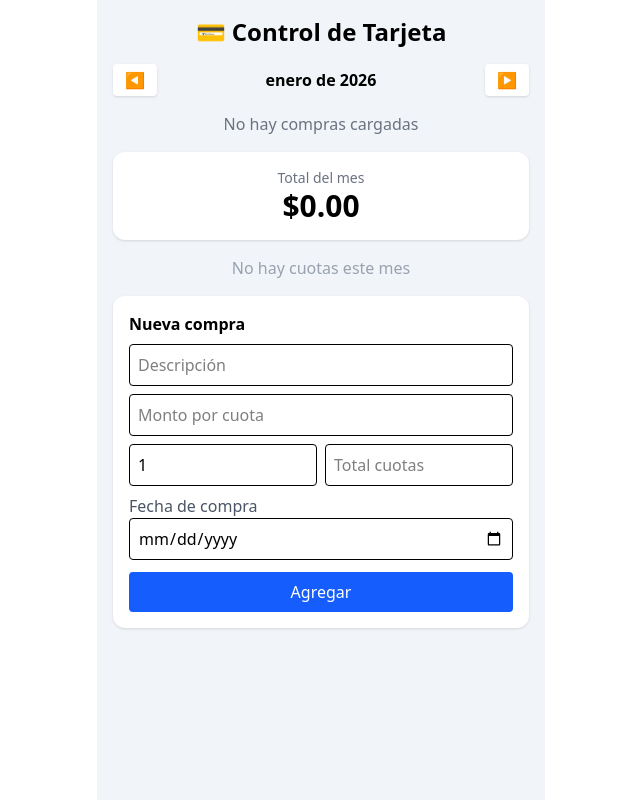
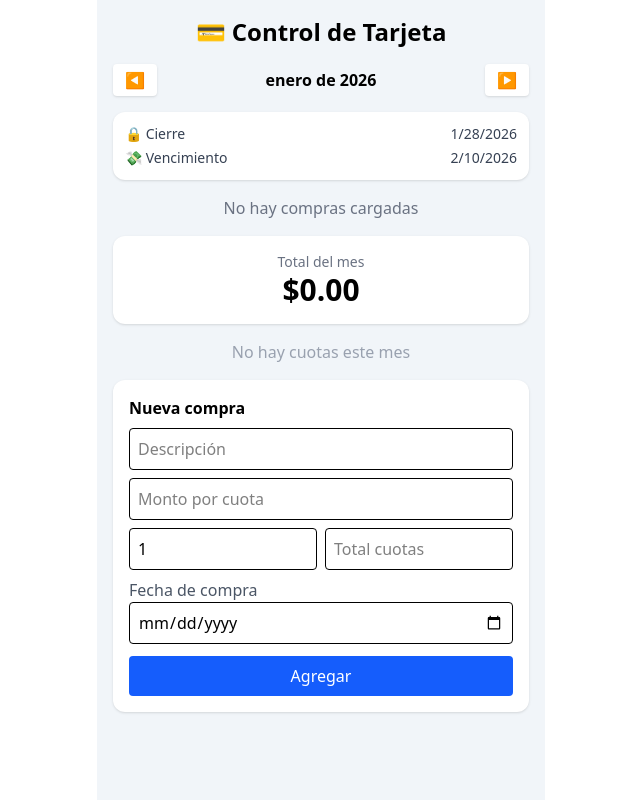
Before and after one commit to beenacoder/control-tarjeta, a React (Vite) app: page / in a window 1280 px wide. Shown: the whole page, without its empty margins (319-959 px from the left). Built offline with nearby package versions, Linux system fonts and the light colour scheme.

Commit message:
con cierre y vencimiento

```diff
--- a/src/App.jsx
+++ b/src/App.jsx
@@ -4,6 +4,8 @@ import NuevaCompra from "./components/NuevaCompra";
 import MesSelector from "./components/MesSelector";
 import CuotasMes from "./components/CuotasMes";
 import ListadoCompras from "./components/ListadoCompras";
+import { obtenerCierreYVencimiento } from "./utils/tarjeta";
+
 
 
 export default function App() {
@@ -32,6 +34,8 @@ export default function App() {
     setCompras(compras.filter(c => c.id !== id));
   }
 
+  const { cierre, vencimiento } = obtenerCierreYVencimiento(mesVista);
+
 
   return (
     <div className="min-h-screen bg-slate-100 p-4 max-w-md mx-auto">
@@ -40,6 +44,19 @@ export default function App() {
       </h1>
 
       <MesSelector mes={mesVista} setMes={setMesVista} />
+
+      <div className="bg-white rounded-xl shadow p-3 mb-4 text-sm text-gray-700">
+        <div className="flex justify-between">
+          <span className="font-medium">🔒 Cierre</span>
+          <span>{cierre.toLocaleDateString()}</span>
+        </div>
+
+        <div className="flex justify-between mt-1">
+          <span className="font-medium">💸 Vencimiento</span>
+          <span>{vencimiento.toLocaleDateString()}</span>
+        </div>
+      </div>
+
 
       <ListadoCompras compras={compras} onEliminar={eliminarCompra} />
 
--- a/src/utils/cuotas.js
+++ b/src/utils/cuotas.js
@@ -1,9 +1,12 @@
+import { obtenerMesInicial } from "./fechaCierre";
+
 export default function generarCuotas(compra) {
   const cuotas = [];
-  const fecha = new Date(compra.fechaCompra);
+  // const fecha = new Date(compra.fechaCompra);
+  const fechaBase = obtenerMesInicial(compra.fechaCompra);
 
   for (let i = 0; i < compra.cuotas; i++) {
-    const f = new Date(fecha);
+    const f = new Date(fechaBase);
     f.setMonth(f.getMonth() + i);
 
     cuotas.push({
--- /dev/null
+++ b/src/utils/fechaCierre.js
@@ -0,0 +1,11 @@
+export function obtenerMesInicial(fechaCompra) {
+  const fecha = new Date(fechaCompra);
+  const dia = fecha.getDate();
+
+  if (dia > 28) {
+    fecha.setMonth(fecha.getMonth() + 1);
+  }
+
+  fecha.setDate(1); // normalizamos
+  return fecha;
+}
--- /dev/null
+++ b/src/utils/tarjeta.js
@@ -0,0 +1,9 @@
+export function obtenerCierreYVencimiento(mesVista) {
+  const anio = mesVista.getFullYear();
+  const mes = mesVista.getMonth();
+
+  const cierre = new Date(anio, mes, 28);
+  const vencimiento = new Date(anio, mes + 1, 10);
+
+  return { cierre, vencimiento };
+}
```
